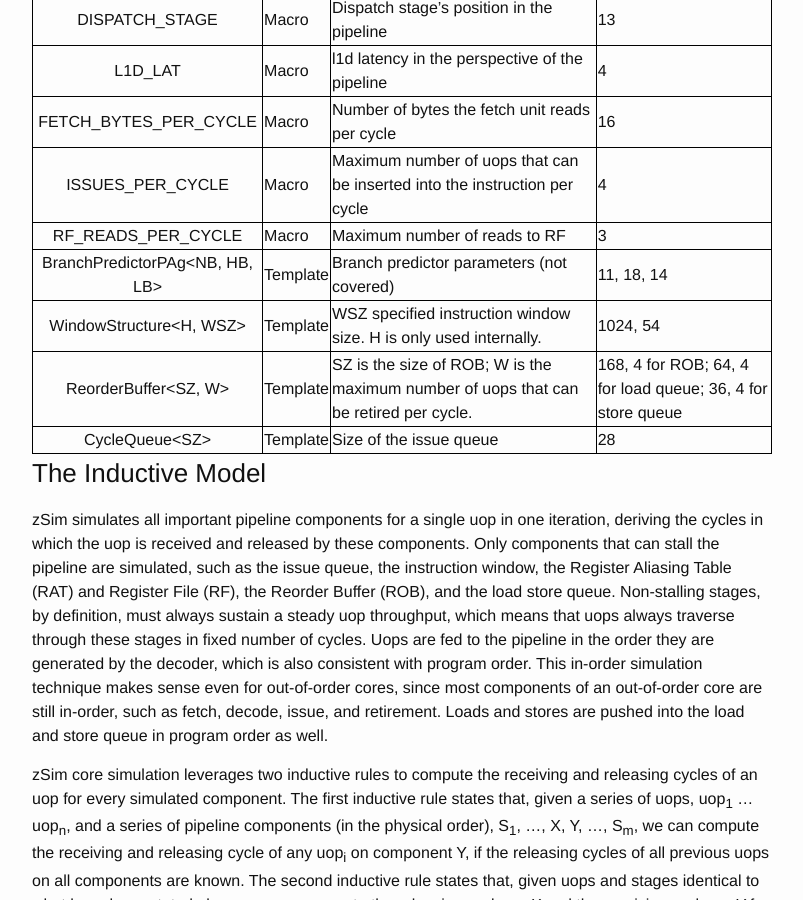
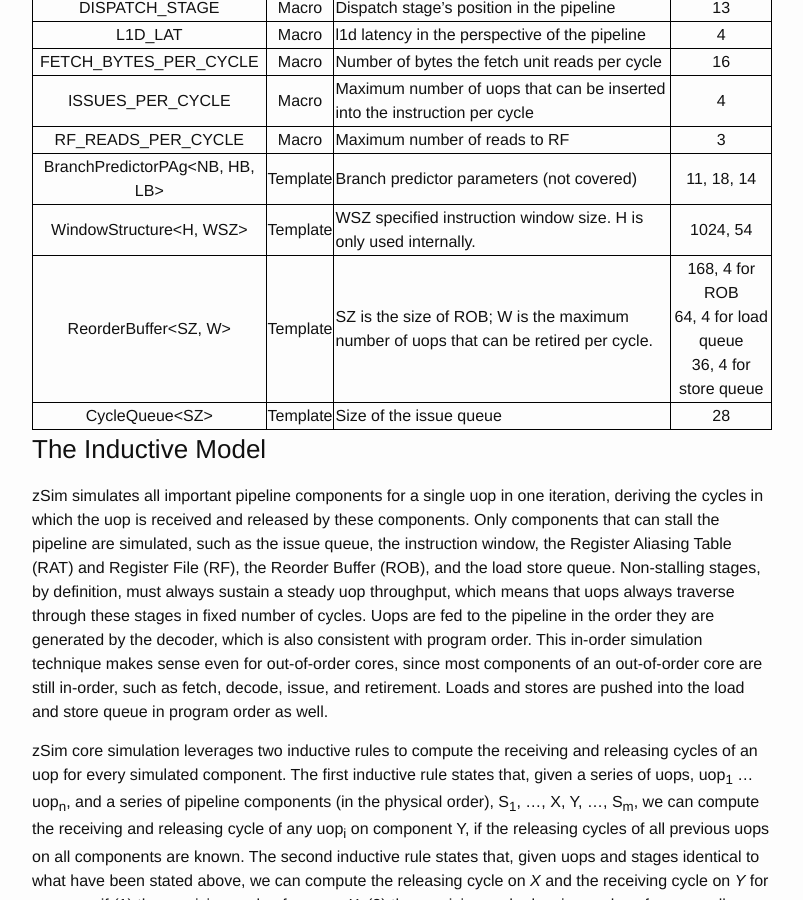
Before and after one commit to wangziqi2013/wangziqi2013.github.io, a Jekyll site: the page built from _posts/2019-12-31-zsim-microarch.markdown, in a window 1280 px wide and 900 px high, scrolled down 11044 px. Shown: the whole window, without its empty margins (238-1041 px from the left). Built offline with Jekyll 4.4.1, drawn with Linux system fonts in a browser that asks for light colours.

Commit message:
Line break within cell

```diff
--- a/_posts/2019-12-31-zsim-microarch.markdown
+++ b/_posts/2019-12-31-zsim-microarch.markdown
@@ -385,7 +385,7 @@ bottlenecks of zSim, the efficiency of which is critical to overall simulation p
 we list all configurable system parameters, with an explanation for each and their default values.
 
 | Parameter Name | Type | Explanation | Default Value |
-|:--------------:|------|-------------|---------------|
+|:--------------:|:----:|-------------|:-------------:|
 | FETCH_STAGE | Macro | Fetch stage's position in the pipeline | 1 |
 | DECODE_STAGE | Macro | Decode stage's position in the pipeline | 4 |
 | ISSUE_STAGE | Macro | Issue stage's position in the pipeline | 7 |
@@ -396,7 +396,7 @@ we list all configurable system parameters, with an explanation for each and the
 | RF_READS_PER_CYCLE | Macro | Maximum number of reads to RF | 3 |
 | BranchPredictorPAg\<NB, HB, LB\> | Template | Branch predictor parameters (not covered) | 11, 18, 14 |
 | WindowStructure\<H, WSZ\> | Template | WSZ specified instruction window size. H is only used internally. | 1024, 54 |
-| ReorderBuffer\<SZ, W\> | Template | SZ is the size of ROB; W is the maximum number of uops that can be retired per cycle. | 168, 4 for ROB; 64, 4 for load queue; 36, 4 for store queue |
+| ReorderBuffer\<SZ, W\> | Template | SZ is the size of ROB; W is the maximum number of uops that can be retired per cycle. | 168, 4 for ROB<br />64, 4 for load queue<br />36, 4 for store queue |
 | CycleQueue\<SZ\> | Template | Size of the issue queue | 28 |
 {:.mbtablestyle}
 
```
